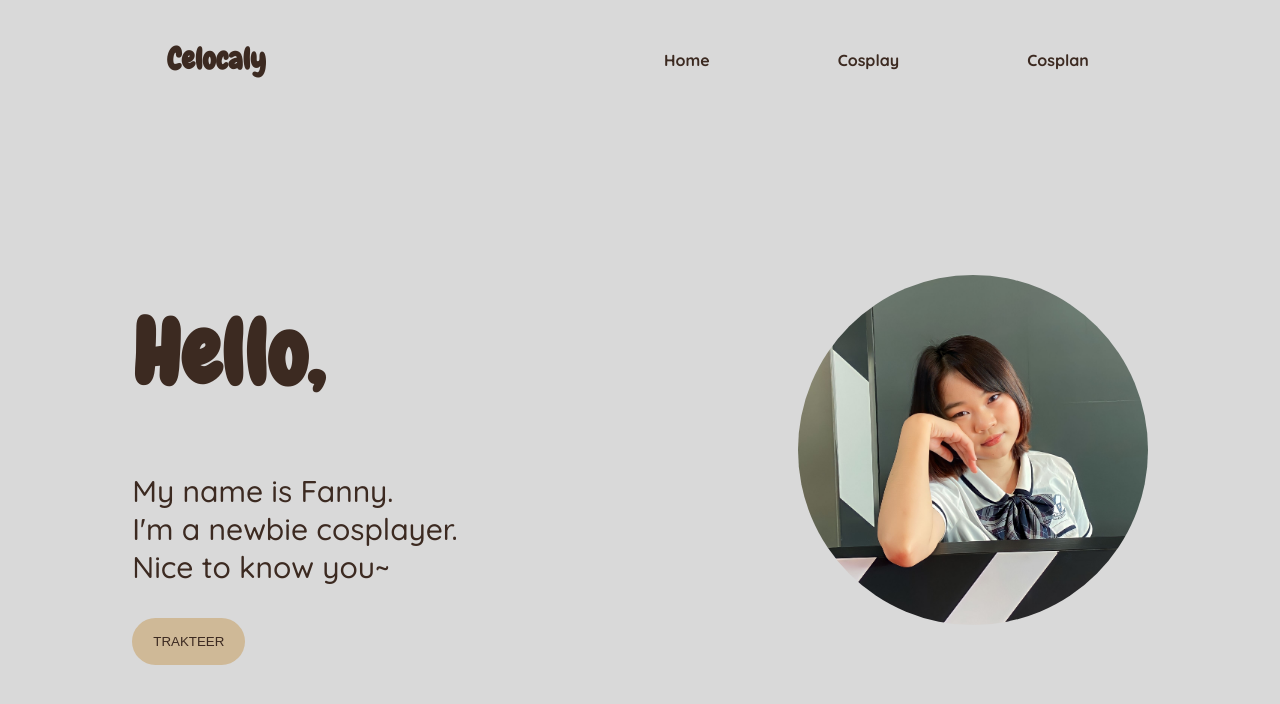
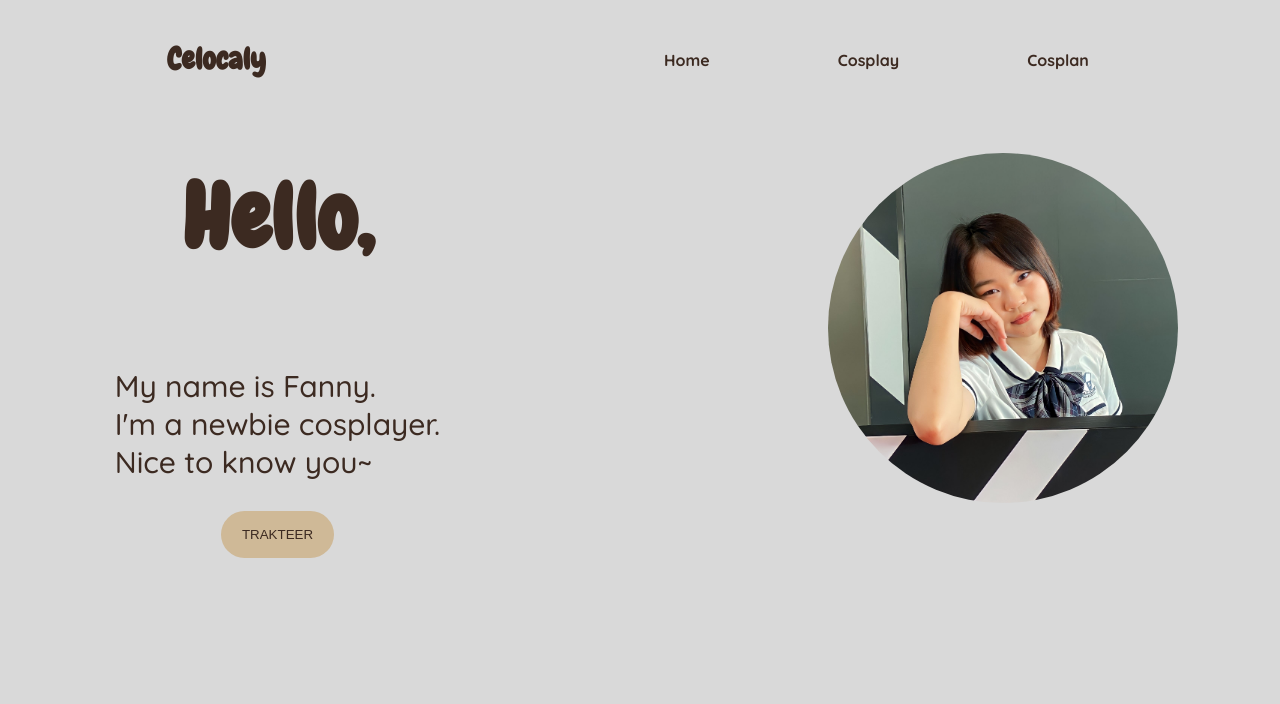
Before and after one commit to chenflim/celocaly-website, a plain HTML site: page index.html in a window 1280 px wide. Drawn offline with Linux system fonts and the light colour scheme.

Commit message:
second commit

```diff
--- a/css/app.css
+++ b/css/app.css
@@ -9,40 +9,40 @@ body {
     flex-direction: column;
    }
 
-header.navbar-container{
+.navbar-container{
     padding-top: 20px;
     display: flex;
     justify-content: space-around;
     align-items: center;
 }
 
-header.navbar-container .nav-tittle {
+.navbar-container .nav-tittle {
     display: flex;
     align-items: center;
 }
 
-header.navbar-container .nav-tittle h1{
+.navbar-container .nav-tittle h1{
     font-family: 'Chewy', cursive;
     font-size: 30px;
     color: #3C2A21;
 }
 
-header.navbar-container .nav-list ul {
+.navbar-container .nav-list ul {
     display: flex;
     justify-content: center;
     gap: 80px;
   }
 
-  header.navbar-container .nav-list li {
+.navbar-container .nav-list li {
     list-style-type: none;
   }
 
-  header.navbar-container .nav-list li:hover a {
+.navbar-container .nav-list li:hover a {
     background-color: #CFB997;
     color: #3C2A21;
   }
 
-  header.navbar-container .nav-list li a{
+.navbar-container .nav-list li a{
     text-decoration: none;
     color: #3C2A21;
     font-size: medium;
@@ -54,37 +54,36 @@ header.navbar-container .nav-list ul {
   }
 
 
-main {
+.landing-page {
     margin-inline:auto;
-    padding-left: 30px;
-    padding-right: 30px;
     flex: 1;
     display: flex;
     align-items: center;
 }
 
-main .content {
+.landing-page .left-landingpage {
   flex: 1;
   display: flex;
+  flex-direction: column;
   align-items: center;
 }
 
-  main .content .content-description {
-    padding-right: 170px;
-    flex: 1 1;
+.landing-page .left-landingpage p{
+
     font-family: 'Quicksand', sans-serif;
     font-size: 30px;
     color: #3C2A21;
 }
 
-  main .content .content-description .title {
-    padding: 0;
+.landing-page .left-landingpage h1{
     font-family: 'Chewy', cursive;
     font-size: 90px;
     color: #3C2A21;
+    padding: 0;
+    display: flex;
   }
 
-  main .content .content-description button {
+.landing-page .left-landingpage button {
     text-transform: uppercase;
     border: 15px solid transparent;
     border-radius: 99px;
@@ -92,14 +91,14 @@ main .content {
     color: #3C2A21;
   }
 
-  main .content .content-image {
+.landing-page .right-landingpage {
     padding-left: 170px;
     flex: 1;
     display: flex;
     align-items: center;
   }
 
-  main .content .content-image img {
+.landing-page .right-landingpage img {
     margin: auto;
     min-width: 250px;
     width: 350px;
--- a/index.html
+++ b/index.html
@@ -8,11 +8,10 @@
     <link rel="stylesheet" href="css/app.css" />
   </head>
   <body>
-    <header class="navbar-container">
+    <header>
+      <div class="navbar-container">
         <div class="nav-tittle">
           <h1>Celocaly</h1>
-        </div>
-
         </div>
         <nav class="nav-list">
           <ul>
@@ -21,12 +20,11 @@
             <li><a href="#">Cosplan</a></li>
           </ul>
         </nav>
-    </header>
+      </div>
 
-    <main>
-      <div class="content">
-        <div class="content-description">
-          <h1 class="title">Hello,</h1>
+      <div class="landing-page">
+        <div class="left-landingpage">
+          <h1>Hello,</h1>
           <p>
             My name is Fanny. <br />
             I'm a newbie cosplayer. <br />
@@ -34,11 +32,12 @@
           </p>
           <button>Trakteer</button>
         </div>
-
-        <div class="content-image">
+        <div class="right-landingpage">
           <img src="assets/profile.jpg" alt="profile" />
         </div>
       </div>
+    </header>
+
 
       <aside>
         <div class="profile"></div>
```
Lines whose indentation alone changed are shown as unchanged.
